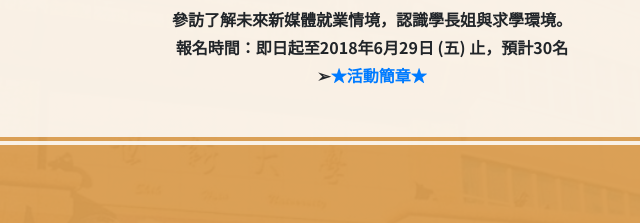
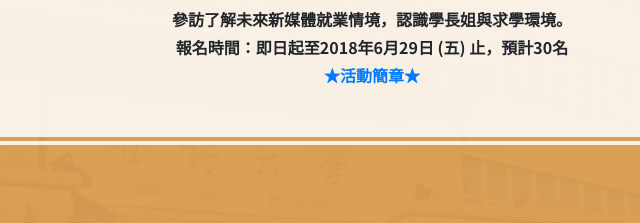
Before and after one commit to chichi-yuan/SHU-ICS, a website: page index.html in a window 1280 px wide. Shown: the part 1409-1632 px from the top of the page, 268-908 px from the left. Drawn offline with Linux system fonts and the light colour scheme.

Commit message:
Add files via upload

```diff
--- a/index.html
+++ b/index.html
@@ -93,7 +93,7 @@
 			  </p>
 			  <p class="mb-0">報名時間：即日起至2018年6月29日 (五) 止，預計30名
 			  </p>
-			  <p class="mb-0">➢<a href="https://goo.gl/ufZv6f"target="_blank">★活動簡章★</a>
+			  <p class="mb-0"><a href="https://goo.gl/ufZv6f">★活動簡章★</a>
 			  </p>
             </div>
           </div>
```
